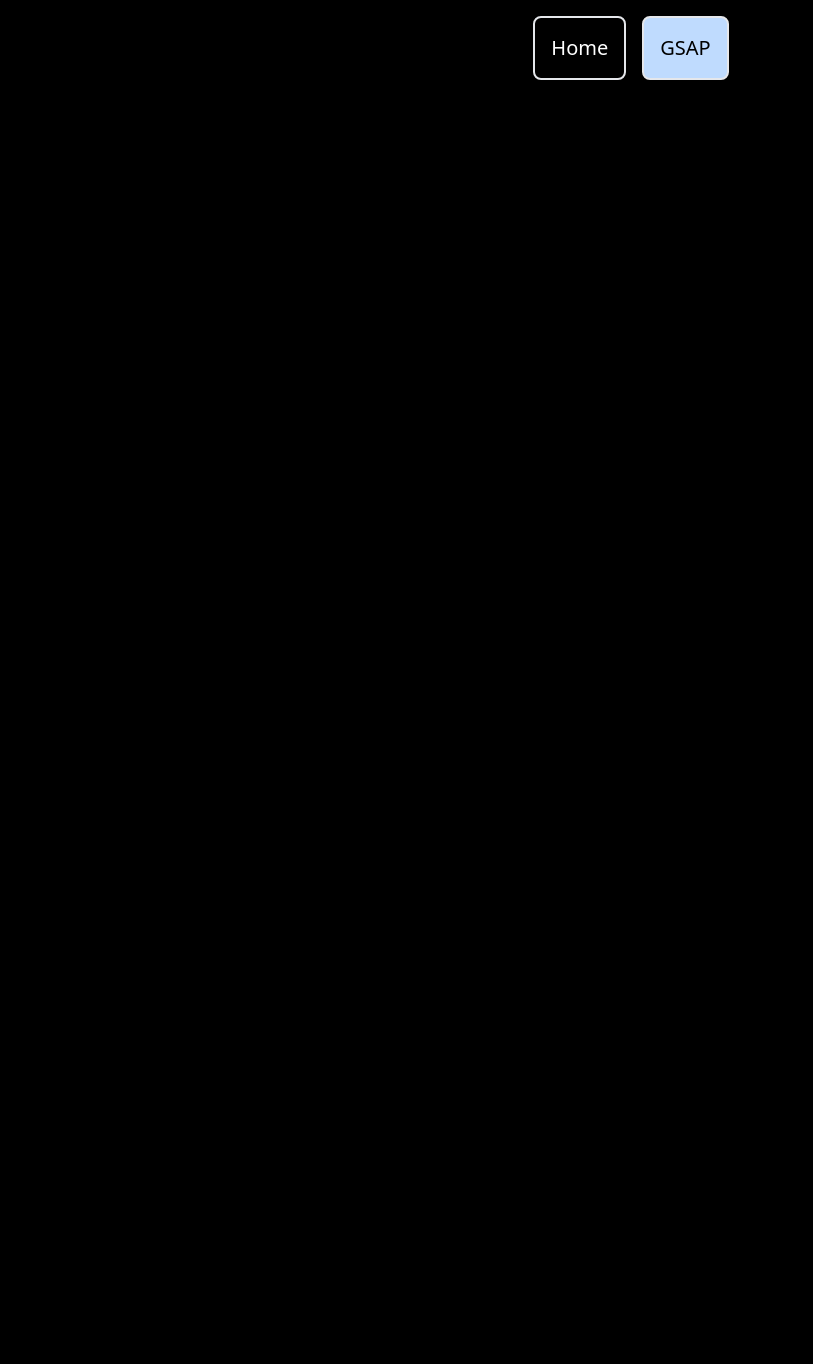
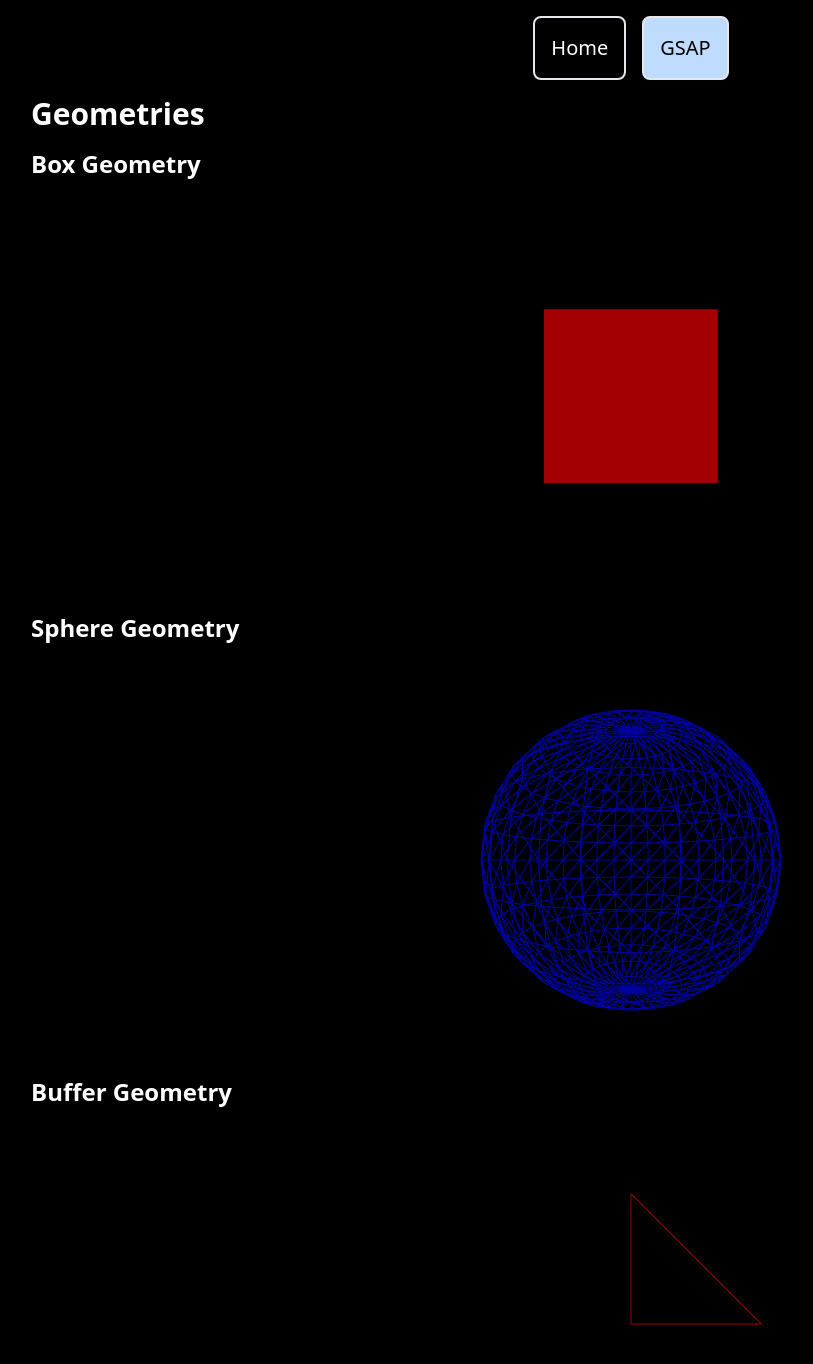
Before and after one commit to hanfai5/three-js, a React (Vite) app in the folder website/: page /gsap/geometries in a window 1280 px wide. Before the commit this address had no page. Shown: the top 1364 px of the page, without its empty margins (9-822 px from the left). Before the commit the page ends 800 px from the top, so only its background shows below. Built offline with nearby package versions, Linux system fonts and the light colour scheme.

Commit message:
Added the geometries to the website

```diff
--- a/website/src/App.tsx
+++ b/website/src/App.tsx
@@ -7,6 +7,7 @@ import BasicScene from "./pages/BasicScene";
 import TransformObjects from "./pages/TransformObjects";
 import Animations from "./pages/Animations";
 import Camera from "./pages/Camera";
+import Geometries from "./pages/Geometries";
 
 const App = () => {
   return (
@@ -21,6 +22,7 @@ const App = () => {
           <Route path="/gsap/transform" element={<TransformObjects />} />
           <Route path="/gsap/animate" element={<Animations />} />
           <Route path="/gsap/camera" element={<Camera />} />
+          <Route path="/gsap/geometries" element={<Geometries />} />
         </Routes>
       </BrowserRouter>
     </main>
--- /dev/null
+++ b/website/src/pages/Geometries.tsx
@@ -0,0 +1,69 @@
+import { OrbitControls } from "@react-three/drei";
+import { Canvas } from "@react-three/fiber";
+
+const Box = () => {
+  return (
+    <mesh>
+      <boxGeometry args={[1, 1, 1]} />
+      <meshStandardMaterial color={"red"} />
+    </mesh>
+  );
+};
+
+const Sphere = () => {
+  return (
+    <mesh>
+      <sphereGeometry args={[1]} />
+      <meshStandardMaterial color={"blue"} wireframe={true} />
+    </mesh>
+  );
+};
+
+const Buffer = () => {
+  const positions = new Float32Array([0, 0, 0, 0, 1, 0, 1, 0, 0]);
+
+  return (
+    <mesh>
+      <bufferGeometry>
+        <bufferAttribute
+          attach="attributes-position"
+          array={positions}
+          count={positions.length / 3}
+          itemSize={3}
+        />
+      </bufferGeometry>
+      <meshStandardMaterial color={"red"} wireframe={true} />
+    </mesh>
+  );
+};
+
+const Geometries = () => {
+  return (
+    <section className="max-w-[1200px] mx-auto flex flex-col gap-y-4">
+      <h1 className="title">Geometries</h1>
+
+      <h2 className="subtitle">Box Geometry</h2>
+      <Canvas style={{ height: "400px" }} camera={{ position: [0, 0, 2] }}>
+        <Box />
+        <OrbitControls enablePan={false} />
+        <ambientLight />
+      </Canvas>
+
+      <h2 className="subtitle">Sphere Geometry</h2>
+      <Canvas style={{ height: "400px" }} camera={{ position: [0, 0, 2] }}>
+        <Sphere />
+        <OrbitControls enablePan={false} />
+        <ambientLight />
+      </Canvas>
+
+      <h2 className="subtitle">Buffer Geometry</h2>
+      <Canvas style={{ height: "400px" }} camera={{ position: [0, 0, 2] }}>
+        <Buffer />
+        <ambientLight />
+        <OrbitControls enablePan={false} />
+      </Canvas>
+    </section>
+  );
+};
+
+export default Geometries;
```
